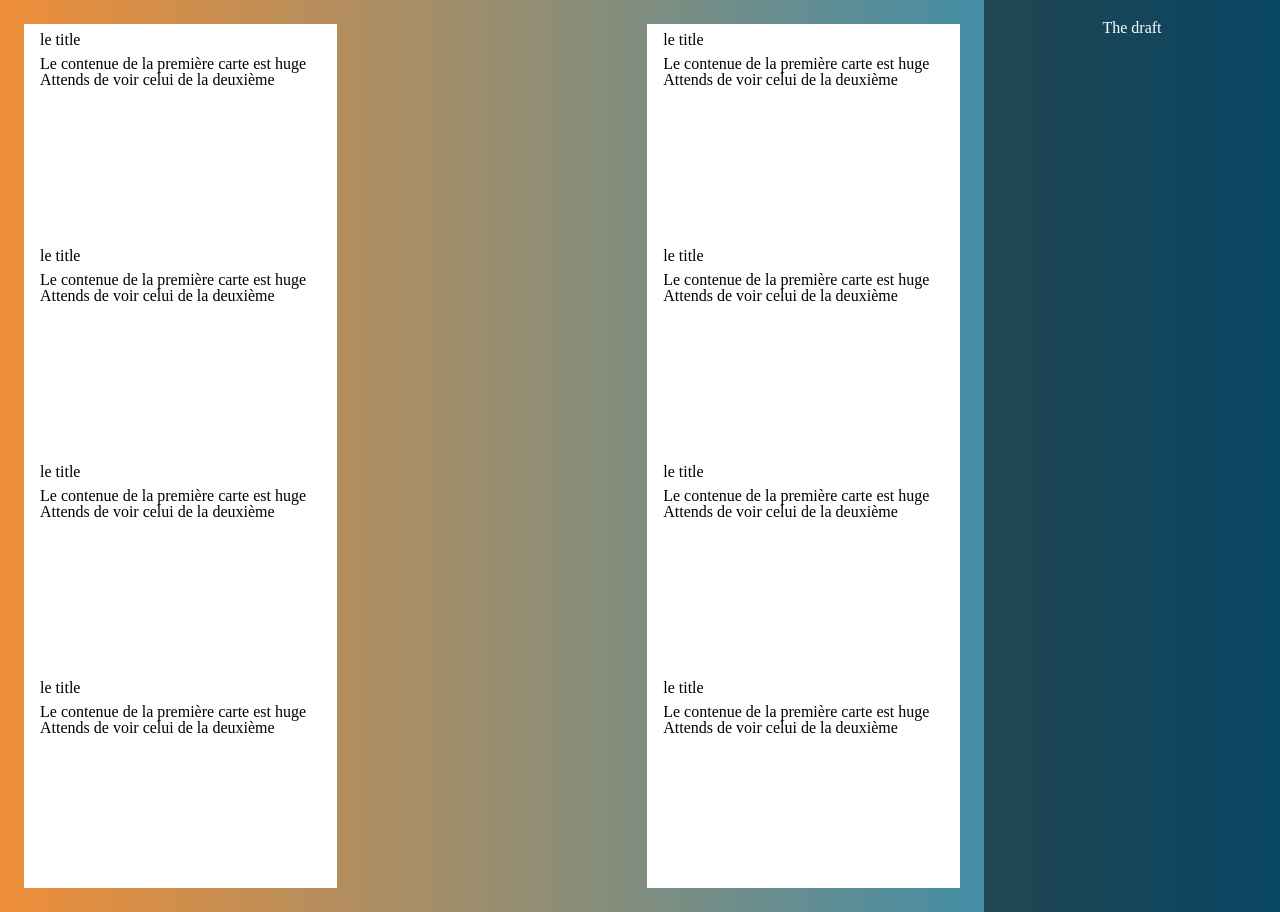
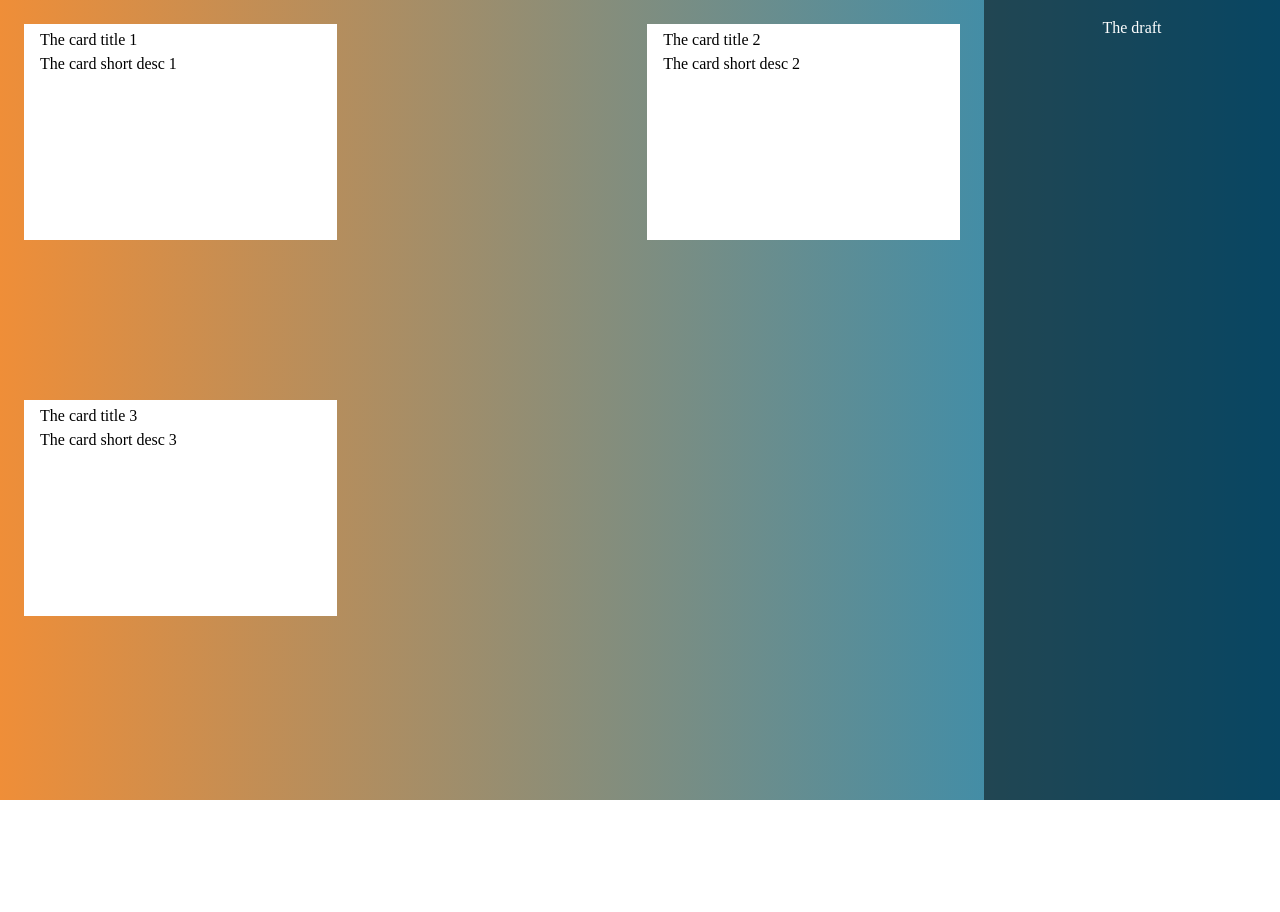
Before and after one commit to Newpoki/dnd-poc, a React (Create React App) app: page / in a window 1280 px wide. After the commit the page ends 800 px from the top, so only its background shows below. Built offline with nearby package versions, Linux system fonts and the light colour scheme.

Commit message:
feat: can drag card from main panel to right panel

```diff
--- a/src/App.tsx
+++ b/src/App.tsx
@@ -1,14 +1,36 @@
-import React from "react";
+import React, { useState, useCallback } from "react";
 import * as Styled from "./App.styles";
 import { RightPanel } from "./RightPanel/RightPanel";
 import { MainPanel } from "./MainPanel/MainPanel";
+import { ICardProps } from "./components/Card";
+import { MOCKED_CARDS_DATA } from "./constants/mockedCardsData";
+import { ICard } from "./typings/card";
 
 function App() {
+  const [data, setData] = useState<ICard[]>(MOCKED_CARDS_DATA);
+  const [draftData, setDraftData] = useState<ICard[]>([]);
+
+  const handleDropInDraft = (dropedItem: { id: ICard["id"] }) => {
+    const cardData = data.find((card) => card.id === dropedItem.id);
+
+    if (cardData) {
+      const updatedDraftData = [...draftData, cardData];
+
+      setData((actualData) =>
+        actualData.filter((card) => card.id !== dropedItem.id)
+      );
+
+      setDraftData((actualData) => [...actualData, cardData]);
+
+      return cardData;
+    }
+  };
+
   return (
     <Styled.Page>
-      <MainPanel />
+      <MainPanel data={data} />
 
-      <RightPanel />
+      <RightPanel onDrop={handleDropInDraft} data={draftData} />
     </Styled.Page>
   );
 }
--- a/src/MainPanel/MainPanel.tsx
+++ b/src/MainPanel/MainPanel.tsx
@@ -1,49 +1,18 @@
 import * as Styled from "./MainPanel.styles";
 import { Card } from "../components/Card";
+import { ICard } from "../typings/card";
 
-export const MainPanel = () => {
+type IMainPanelProps = {
+  data: Array<ICard>;
+};
+
+export const MainPanel = ({ data }: IMainPanelProps) => {
   return (
     <Styled.Wrapper>
       <Styled.CardList>
-        <Card title="le title">
-          <p>Le contenue de la première carte est huge</p>
-          <p>Attends de voir celui de la deuxième</p>
-        </Card>
-
-        <Card title="le title">
-          <p>Le contenue de la première carte est huge</p>
-          <p>Attends de voir celui de la deuxième</p>
-        </Card>
-
-        <Card title="le title">
-          <p>Le contenue de la première carte est huge</p>
-          <p>Attends de voir celui de la deuxième</p>
-        </Card>
-
-        <Card title="le title">
-          <p>Le contenue de la première carte est huge</p>
-          <p>Attends de voir celui de la deuxième</p>
-        </Card>
-
-        <Card title="le title">
-          <p>Le contenue de la première carte est huge</p>
-          <p>Attends de voir celui de la deuxième</p>
-        </Card>
-
-        <Card title="le title">
-          <p>Le contenue de la première carte est huge</p>
-          <p>Attends de voir celui de la deuxième</p>
-        </Card>
-
-        <Card title="le title">
-          <p>Le contenue de la première carte est huge</p>
-          <p>Attends de voir celui de la deuxième</p>
-        </Card>
-
-        <Card title="le title">
-          <p>Le contenue de la première carte est huge</p>
-          <p>Attends de voir celui de la deuxième</p>
-        </Card>
+        {data.map((cardData) => {
+          return <Card {...cardData} key={cardData.id} />;
+        })}
       </Styled.CardList>
     </Styled.Wrapper>
   );
--- a/src/RightPanel/RightPanel.styles.ts
+++ b/src/RightPanel/RightPanel.styles.ts
@@ -1,8 +1,9 @@
 import styled from "styled-components";
 
-export const Wrapper = styled.div`
+export const Wrapper = styled.div<{ isOver: boolean }>`
   width: 20%;
-  background-color: rgba(0, 0, 0, 0.5);
+  background-color: ${({ isOver }) =>
+    isOver ? "rgba(255, 255, 255, 0.7)" : "rgba(0, 0, 0, 0.5)"};
   padding: 20px;
 `;
 
@@ -10,3 +11,7 @@ export const Title = styled.h2`
   text-align: center;
   color: white;
 `;
+
+export const CardWrapper = styled.div`
+  margin-bottom: 12px;
+`;
--- a/src/RightPanel/RightPanel.tsx
+++ b/src/RightPanel/RightPanel.tsx
@@ -1,9 +1,37 @@
 import * as Styled from "./RightPanel.styles";
+import { useDrop } from "react-dnd";
+import { DND_TYPES } from "../constants/dndTypes";
+import { ICard } from "../typings/card";
+import { Card } from "../components/Card";
 
-export const RightPanel = () => {
+type IRightPanelProps = {
+  onDrop: (item: { id: ICard["id"] }) => void;
+  data: Array<ICard>;
+};
+
+export const RightPanel = ({ onDrop, data }: IRightPanelProps) => {
+  const [{ isOver, dropedCard }, drop] = useDrop(() => ({
+    accept: DND_TYPES.CARD,
+    drop: (item: { id: ICard["id"] }) => {
+      onDrop(item);
+    },
+    collect: (monitor) => ({
+      isOver: !!monitor.isOver(),
+      dropedCard: monitor.getItem(),
+    }),
+  }));
+
   return (
-    <Styled.Wrapper>
+    <Styled.Wrapper ref={drop} isOver={isOver}>
       <Styled.Title>The draft</Styled.Title>
+
+      {data.map((card) => {
+        return (
+          <Styled.CardWrapper>
+            <Card {...card} key={card.id} />
+          </Styled.CardWrapper>
+        );
+      })}
     </Styled.Wrapper>
   );
 };
--- a/src/components/Card.styles.ts
+++ b/src/components/Card.styles.ts
@@ -1,10 +1,11 @@
 import styled from "styled-components";
 
-export const Wrapper = styled.div`
+export const Wrapper = styled.div<{ isDragging: boolean }>`
   background-color: white;
   padding: 8px 16px;
   height: 200px;
   flex: 0 1 30%;
+  opacity: ${({ isDragging }) => (isDragging ? 0.5 : 1)};
 `;
 
 export const Title = styled.p`
--- a/src/components/Card.tsx
+++ b/src/components/Card.tsx
@@ -1,16 +1,24 @@
-import { ReactNode } from "react";
+import { ReactNode, memo } from "react";
 import * as Styled from "./Card.styles";
+import { DND_TYPES } from "../constants/dndTypes";
+import { useDrag } from "react-dnd";
+import { ICard } from "../typings/card";
 
-export type ICardProps = {
-  title: string;
-  children: ReactNode;
-};
+export type ICardProps = ICard;
 
-export const Card = ({ title, children }: ICardProps) => {
+export const Card = memo(({ id, title, shortDesc }: ICardProps) => {
+  const [{ isDragging }, drag] = useDrag(() => ({
+    type: DND_TYPES.CARD,
+    item: { id },
+    collect: (monitor) => ({
+      isDragging: !!monitor.isDragging(),
+    }),
+  }));
+
   return (
-    <Styled.Wrapper>
+    <Styled.Wrapper ref={drag} isDragging={isDragging}>
       <Styled.Title>{title}</Styled.Title>
-      {children}
+      {shortDesc}
     </Styled.Wrapper>
   );
-};
+});
--- /dev/null
+++ b/src/constants/dndTypes.ts
@@ -0,0 +1,3 @@
+export const DND_TYPES = {
+  CARD: "CARD",
+};
--- /dev/null
+++ b/src/constants/mockedCardsData.ts
@@ -0,0 +1,64 @@
+import { ICard } from "../typings/card";
+
+export const MOCKED_CARDS_DATA: Array<ICard> = [
+  {
+    id: "1",
+    title: "The card title 1",
+    shortDesc: "The card short desc 1",
+    desc: "lorem ipsum bla bla",
+  },
+  {
+    id: "2",
+    title: "The card title 2",
+    shortDesc: "The card short desc 2",
+    desc: "lorem ipsum bla bla",
+  },
+  {
+    id: "3",
+    title: "The card title 3",
+    shortDesc: "The card short desc 3",
+    desc: "lorem ipsum bla bla",
+  },
+  //   {
+  //     id: "4",
+  //     title: "The card title 4",
+  //     shortDesc: "The card short desc 4",
+  //     desc: "lorem ipsum bla bla",
+  //   },
+  //   {
+  //     id: "5",
+  //     title: "The card title 5",
+  //     shortDesc: "The card short desc 5",
+  //     desc: "lorem ipsum bla bla",
+  //   },
+  //   {
+  //     id: "6",
+  //     title: "The card title 6",
+  //     shortDesc: "The card short desc 6",
+  //     desc: "lorem ipsum bla bla",
+  //   },
+  //   {
+  //     id: "7",
+  //     title: "The card title 7",
+  //     shortDesc: "The card short desc 7",
+  //     desc: "lorem ipsum bla bla",
+  //   },
+  //   {
+  //     id: "8",
+  //     title: "The card title 8",
+  //     shortDesc: "The card short desc 8",
+  //     desc: "lorem ipsum bla bla",
+  //   },
+  //   {
+  //     id: "9",
+  //     title: "The card title 9",
+  //     shortDesc: "The card short desc 9",
+  //     desc: "lorem ipsum bla bla",
+  //   },
+  //   {
+  //     id: "10",
+  //     title: "The card title 10",
+  //     shortDesc: "The card short desc 10",
+  //     desc: "lorem ipsum bla bla",
+  //   },
+];
--- a/src/index.tsx
+++ b/src/index.tsx
@@ -1,11 +1,15 @@
 import React from "react";
 import ReactDOM from "react-dom";
 import App from "./App";
+import { DndProvider } from "react-dnd";
 import reportWebVitals from "./reportWebVitals";
+import { HTML5Backend } from "react-dnd-html5-backend";
 
 ReactDOM.render(
   <React.StrictMode>
-    <App />
+    <DndProvider backend={HTML5Backend}>
+      <App />
+    </DndProvider>
   </React.StrictMode>,
   document.getElementById("root")
 );
--- /dev/null
+++ b/src/typings/card.ts
@@ -0,0 +1,6 @@
+export type ICard = {
+  id: string;
+  title: string;
+  shortDesc: string;
+  desc: string;
+};
```
